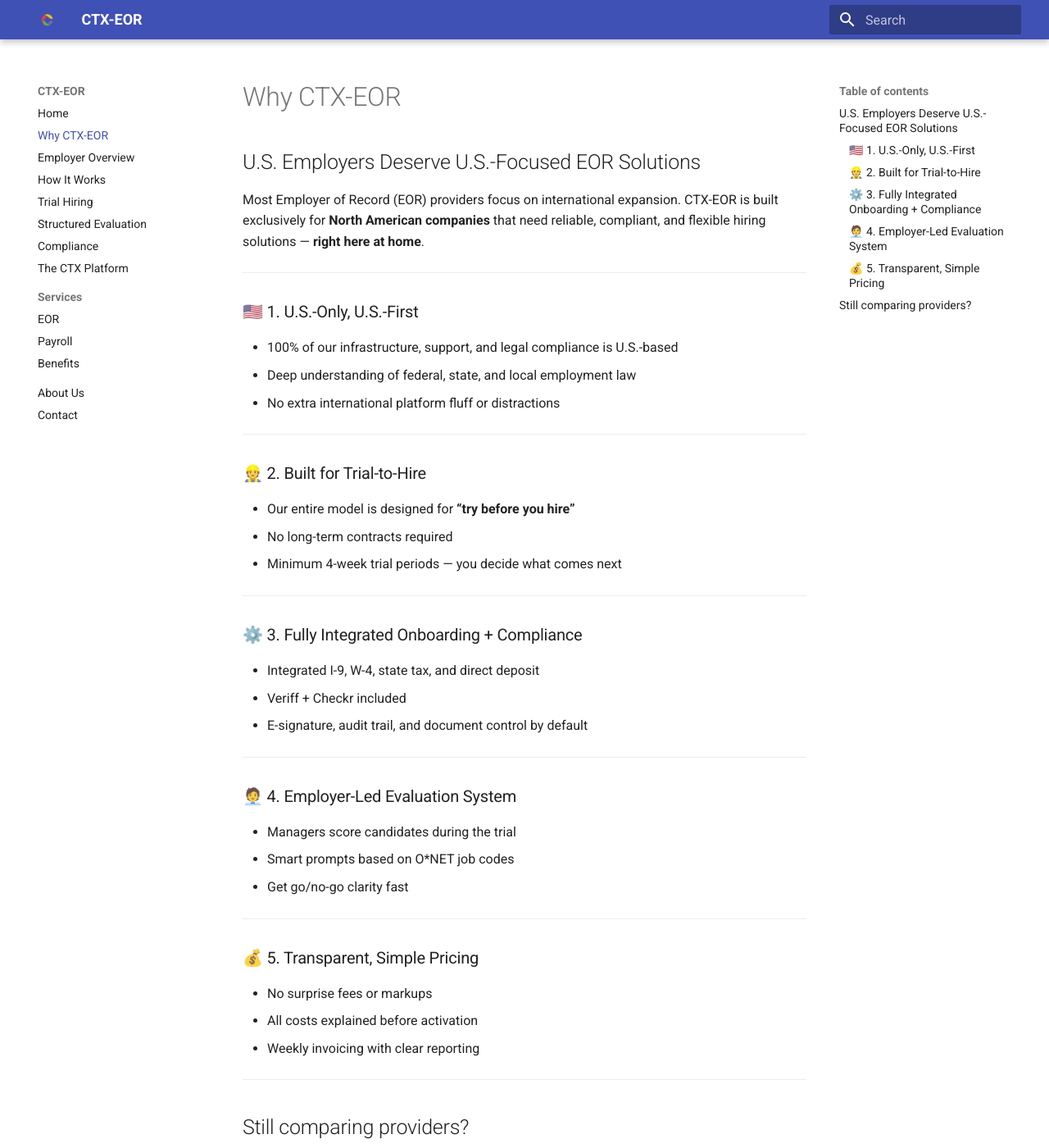
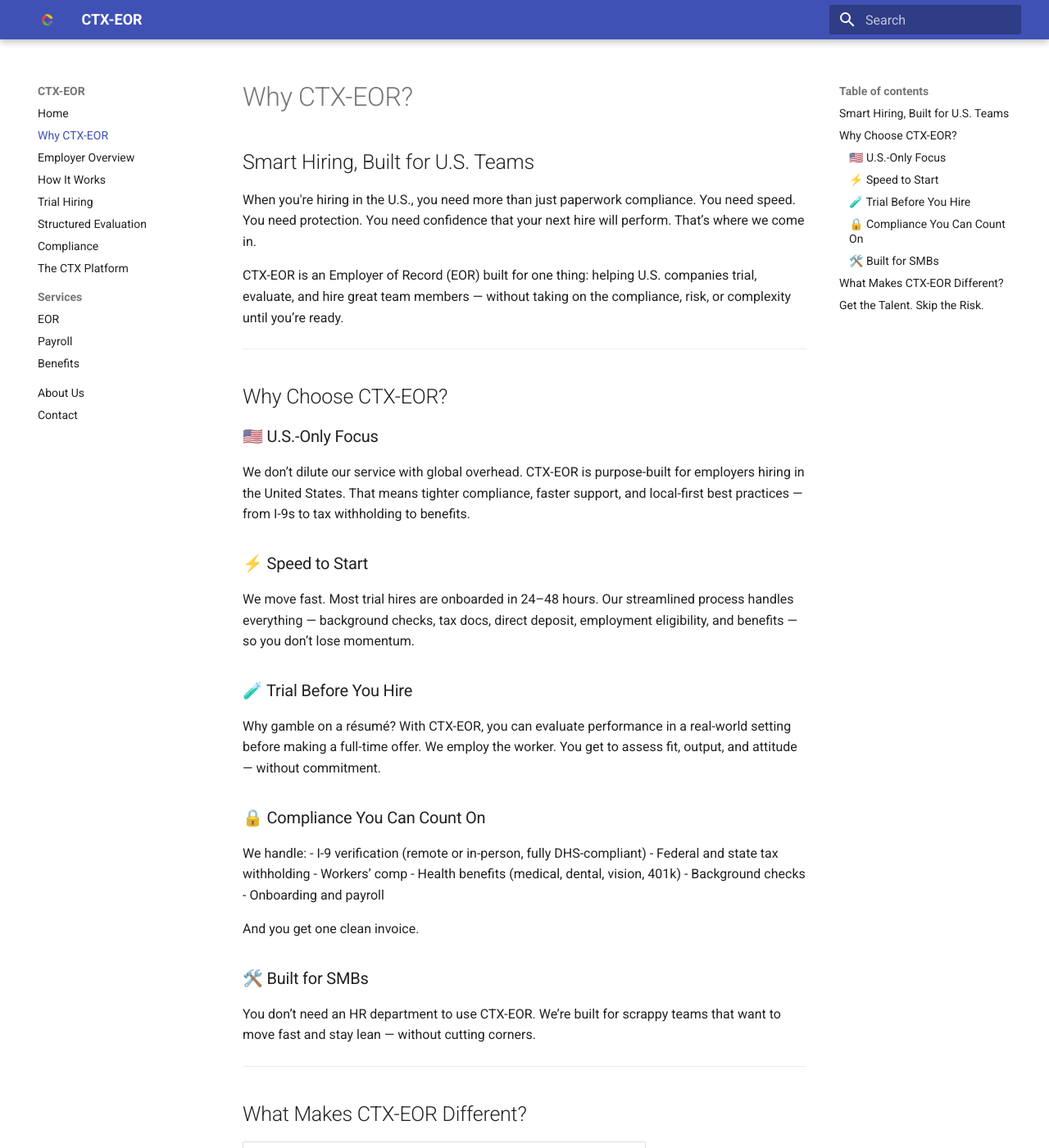
Before and after one commit to cirrusflyer275ds/ctx-eor-site, an MkDocs documentation site: the page built from docs/why-ctx.md, in a window 1280 px wide and 1400 px high. Shown: the whole window at 82% size. Built offline with MkDocs 1.6.1 and Material for MkDocs 9.7.7, drawn with Linux system fonts in a browser that asks for light colours; some of the changed text lies outside the part shown.

Commit message:
Update why-ctx.md

```diff
--- a/docs/why-ctx.md
+++ b/docs/why-ctx.md
@@ -1,51 +1,59 @@
-# Why CTX-EOR
+# Why CTX-EOR?
 
-## U.S. Employers Deserve U.S.-Focused EOR Solutions
+## Smart Hiring, Built for U.S. Teams
 
-Most Employer of Record (EOR) providers focus on international expansion. CTX-EOR is built exclusively for **North American companies** that need reliable, compliant, and flexible hiring solutions — **right here at home**.
+When you're hiring in the U.S., you need more than just paperwork compliance. You need speed. You need protection. You need confidence that your next hire will perform. That’s where we come in.
+
+CTX-EOR is an Employer of Record (EOR) built for one thing: helping U.S. companies trial, evaluate, and hire great team members — without taking on the compliance, risk, or complexity until you’re ready.
 
 ---
 
-### 🇺🇸 1. U.S.-Only, U.S.-First
+## Why Choose CTX-EOR?
 
-- 100% of our infrastructure, support, and legal compliance is U.S.-based
-- Deep understanding of federal, state, and local employment law
-- No extra international platform fluff or distractions
+### 🇺🇸 U.S.-Only Focus
+
+We don’t dilute our service with global overhead. CTX-EOR is purpose-built for employers hiring in the United States. That means tighter compliance, faster support, and local-first best practices — from I-9s to tax withholding to benefits.
+
+### ⚡ Speed to Start
+
+We move fast. Most trial hires are onboarded in 24–48 hours. Our streamlined process handles everything — background checks, tax docs, direct deposit, employment eligibility, and benefits — so you don’t lose momentum.
+
+### 🧪 Trial Before You Hire
+
+Why gamble on a résumé? With CTX-EOR, you can evaluate performance in a real-world setting before making a full-time offer. We employ the worker. You get to assess fit, output, and attitude — without commitment.
+
+### 🔒 Compliance You Can Count On
+
+We handle:
+- I-9 verification (remote or in-person, fully DHS-compliant)
+- Federal and state tax withholding
+- Workers’ comp
+- Health benefits (medical, dental, vision, 401k)
+- Background checks
+- Onboarding and payroll
+
+And you get one clean invoice.
+
+### 🛠️ Built for SMBs
+
+You don’t need an HR department to use CTX-EOR. We’re built for scrappy teams that want to move fast and stay lean — without cutting corners.
 
 ---
 
-### 👷 2. Built for Trial-to-Hire
+## What Makes CTX-EOR Different?
 
-- Our entire model is designed for **“try before you hire”**
-- No long-term contracts required
-- Minimum 4-week trial periods — you decide what comes next
+| Feature | CTX-EOR | Global EORs |
+|--------|---------|-------------|
+| U.S. Focus | ✅ 100% | ❌ Mixed priorities |
+| Trial Hiring | ✅ Core feature | ❌ Not supported |
+| Onboarding Speed | ⚡ Fast (1–2 days) | 🐢 Slower (due to global layers) |
+| Support Team | 🇺🇸 U.S.-based | 🌍 Offshore |
+| Complexity | 🔓 Simplified | 🔐 Complicated |
 
 ---
 
-### ⚙️ 3. Fully Integrated Onboarding + Compliance
+## Get the Talent. Skip the Risk.
 
-- Integrated I-9, W-4, state tax, and direct deposit
-- Veriff + Checkr included
-- E-signature, audit trail, and document control by default
+Try your next hire with CTX-EOR. Let us handle the employment — you focus on the performance.
 
----
-
-### 🧑‍💼 4. Employer-Led Evaluation System
-
-- Managers score candidates during the trial
-- Smart prompts based on O*NET job codes
-- Get go/no-go clarity fast
-
----
-
-### 💰 5. Transparent, Simple Pricing
-
-- No surprise fees or markups
-- All costs explained before activation
-- Weekly invoicing with clear reporting
-
----
-
-## Still comparing providers?
-
-[Contact us](contact.md) and we’ll show you what makes CTX-EOR different.
+[📅 Book a Free Demo](#)
```
